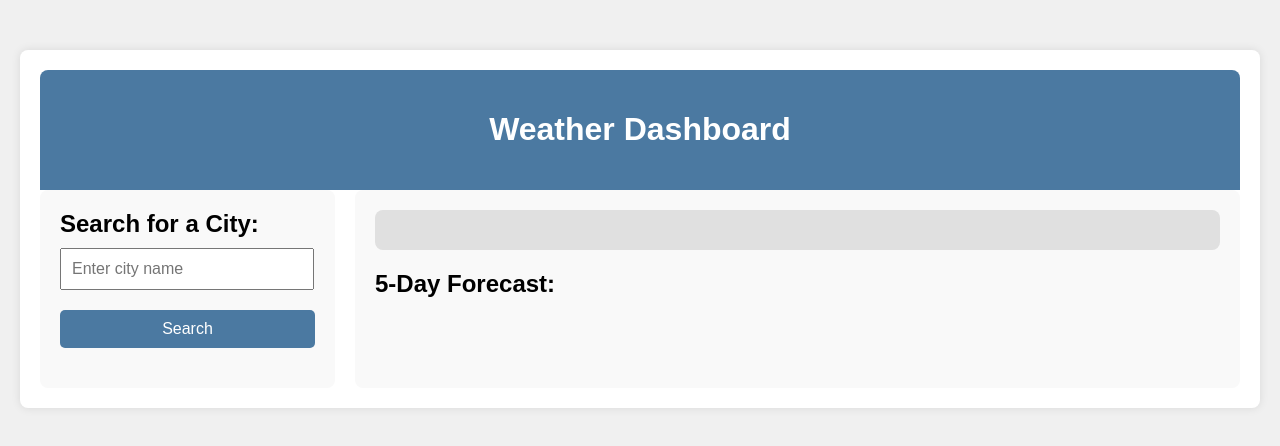
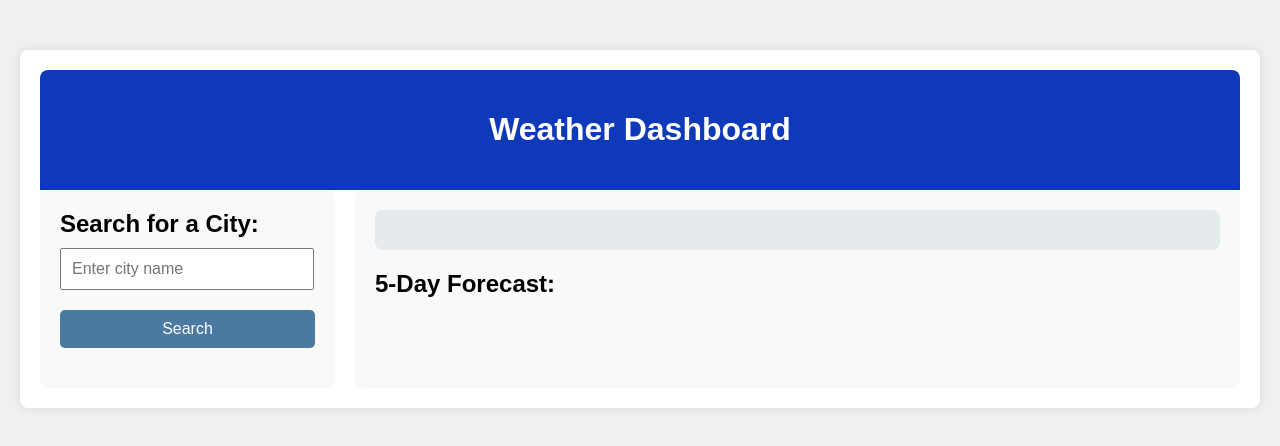
Before and after one commit to Wendyydxiao/module6challenge-weatherdashboard, a plain HTML site: page index.html in a window 1280 px wide. Drawn offline with Linux system fonts and the light colour scheme.

Commit message:
Update JS & CSS final

```diff
--- a/assets/script.js
+++ b/assets/script.js
@@ -22,7 +22,7 @@ function capitalizeCityName(city) {
     return city.split(' ').map(word => word.charAt(0).toUpperCase() + word.slice(1).toLowerCase()).join(' ');
 }
 
-// Fetch the coordinates of the city
+// Fetch the coordinates of the city and error handling
 function getCoordinates(city) {
     const apiKey = '666b14553d4fbb8e2e7c84bebf46c442';
     const geoUrl = `https://api.openweathermap.org/geo/1.0/direct?q=${city}&limit=1&appid=${apiKey}`;
--- a/assets/style.css
+++ b/assets/style.css
@@ -15,7 +15,7 @@ body {
 }
 
 header {
-    background-color: #4b79a1;
+    background-color: #0e39b9;
     color: white;
     padding: 20px;
     text-align: center;
@@ -79,7 +79,7 @@ button {
 #currentWeather {
     margin-bottom: 20px;
     padding: 20px;
-    background-color: #e0e0e0;
+    background-color: #b2c8ce4a;
     border-radius: 8px;
     text-align: center;
 }
@@ -96,7 +96,7 @@ button {
 
 .weatherCard {
     flex: 1 1 18%;
-    background-color: #4b79a1;
+    background-color: #0b406eaa;
     color: white;
     padding: 10px;
     margin: 10px;
```
